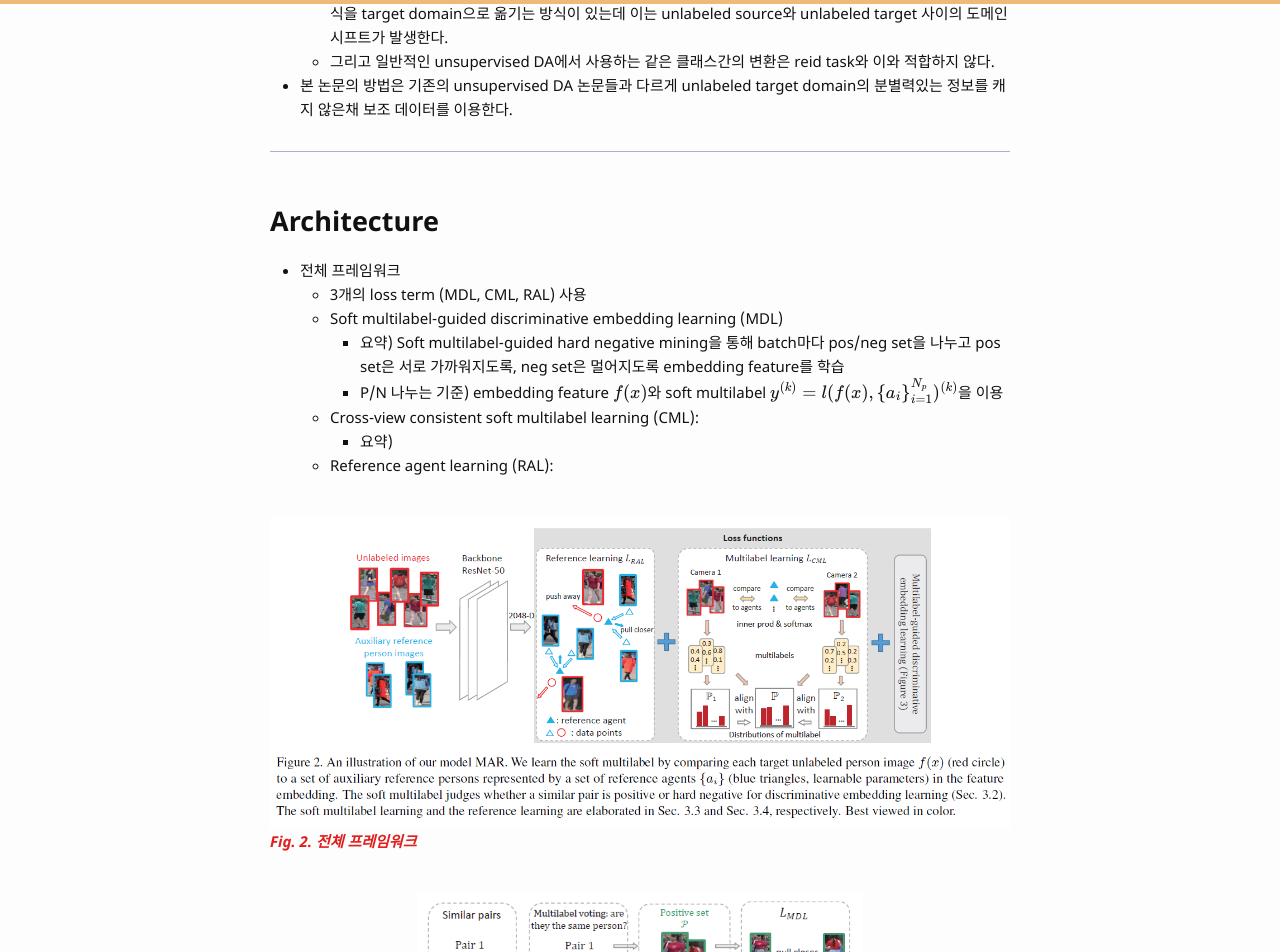
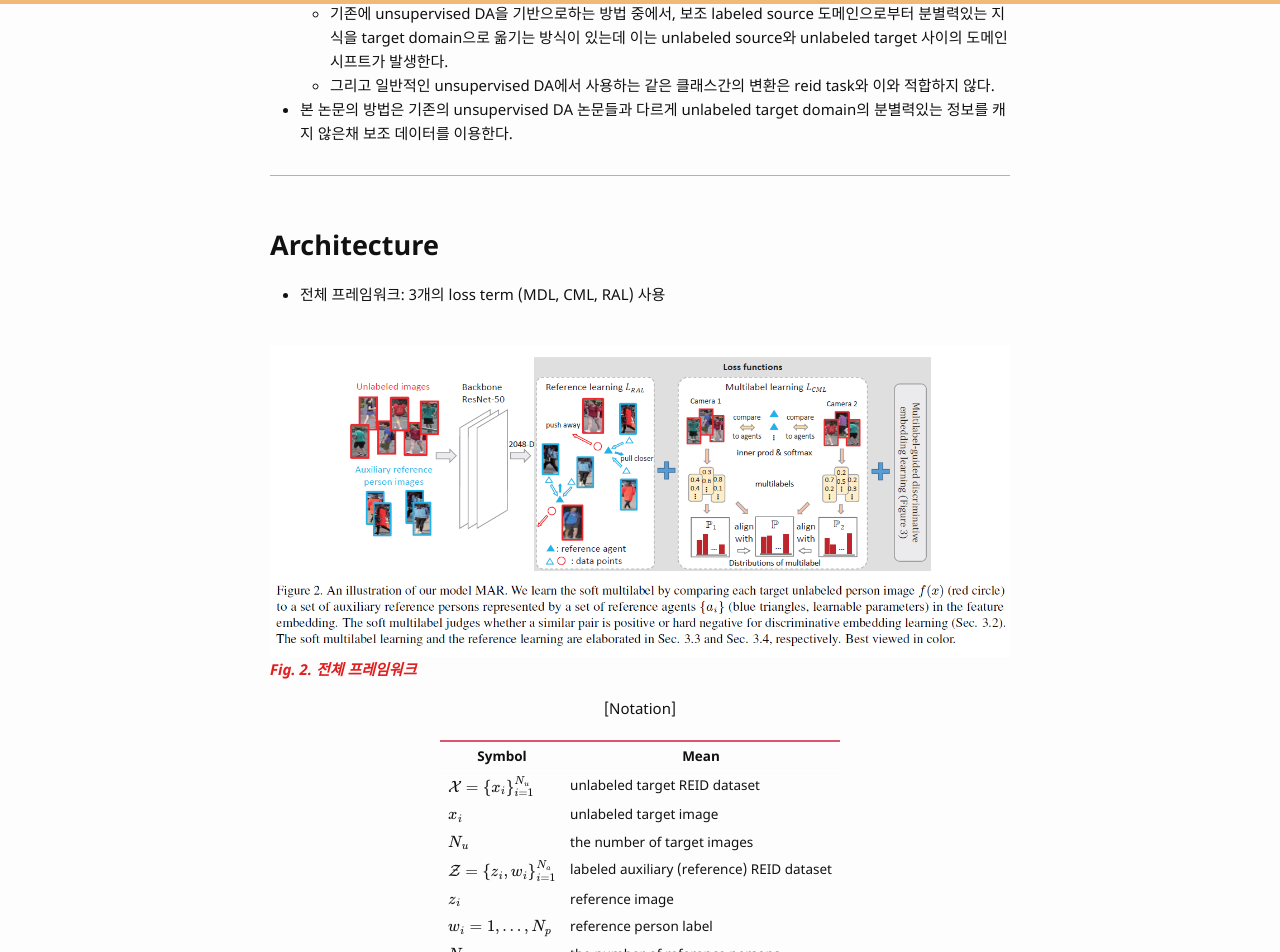
Before and after one commit to bismex/bismex.github.io, a Jekyll site: the page built from _posts/2019-06-28-MAR.md, in a window 1280 px wide and 1400 px high, scrolled down 1461 px. Shown: the top 952 px of the window. Built offline with Jekyll 4.4.1, drawn with Linux system fonts in a browser that asks for light colours; formulas are drawn with MathJax 3; some of the changed text lies outside the part shown.

Commit message:
Update 2019-06-28-MAR.md

```diff
--- a/_posts/2019-06-28-MAR.md
+++ b/_posts/2019-06-28-MAR.md
@@ -27,8 +27,12 @@
 {: style="width: 60%;" class="center"}
 <span style="color: #e01f1f;">***Fig. 1. Soft multilabel learning의 컨셉***</span>
 
-- Deep Soft Multilabel reference learning (MAR)
-- SM-guided hard negative mining: unlabeled target도메인에 대한 분별력있는 embedding을 학습하는 방식. Unlabeled target pair에서 시각적 특징과 SM을 보고 similarity consistency를 분석. (시각적으로 서로 유사하지만 SM이라는 다른 관점이 서로 다르다면 hard negative로 판단. 반대의 경우도?) 이는 cross-view (cross-camera) consistent SM learning으로 발전시킴.
+- Deep Soft Multilabel reference learning (MAR) 안에 MDL, CML, RAL 포함
+  - Soft multilabel-guided discriminative embedding learning (MDL): Soft multilabel-guided hard negative mining을 통해 batch마다 pos/neg set을 나누고 pos set은 서로 가까워지도록, neg set은 멀어지도록 embedding feature를 학습
+  - Cross-view consistent soft multilabel learning (CML):
+  - Reference agent learning (RAL)
+
+
 - Reference agent learning: 효율적인 SM 학습을 위해 joint feature embedding 안에서 참조 agent에 의한 참조 person을 나타내는 방식
 
 ---
@@ -45,19 +49,45 @@
 
 ## Architecture
 
-- 전체 프레임워크
-  - 3개의 loss term (MDL, CML, RAL) 사용
-  - Soft multilabel-guided discriminative embedding learning (MDL)
-    - 요약) Soft multilabel-guided hard negative mining을 통해 batch마다 pos/neg set을 나누고 pos set은 서로 가까워지도록, neg set은 멀어지도록 embedding feature를 학습
-    - P/N 나누는 기준) embedding feature $$f(x)$$와 soft multilabel $$y^{(k)}=l(f(x), \left \{ a_i \right \}^{N_p}_{i=1})^{(k)}$$을 이용
-  - Cross-view consistent soft multilabel learning (CML):
-    - 요약)
-  - Reference agent learning (RAL):
+- 전체 프레임워크: 3개의 loss term (MDL, CML, RAL) 사용
 
 <br/>
 ![picture]({{ '/assets/images/MAR02.png' | relative_url }})
 {: style="width: 100%;" class="center"}
 <span style="color: #e01f1f;">***Fig. 2. 전체 프레임워크***</span>
+
+<p align="center">
+[Notation]
+</p>
+
+{: class="info"}
+| Symbol | Mean |
+| ---------- | ---------- |
+| $$\mathcal{X}=\left \{ x_i \right \}^{N_u}_{i=1}$$ | unlabeled target REID dataset |
+| $$x_i$$ | unlabeled target image |
+| $$N_u$$ | the number of target images |
+| $$\mathcal{Z}=\left \{ z_i, w_i \right \}^{N_a}_{i=1}$$ | labeled auxiliary (reference) REID dataset |
+| $$z_i$$ | reference image |
+| $$w_i=1, ..., N_p$$ | reference person label |
+| $$N_p$$ | the number of reference persons |
+| $$N_a$$ | the number of reference images |
+| $$\left \{ a_i \right \}^{N_p}_{i=1}$$ | reference agents |
+| $$$$ |  |
+| $$$$ |  |
+| $$$$ |  |
+| $$$$ |  |
+| ---------- | ---------- |
+
+
+- Notation
+  - Unlabeled target dataset
+  -
+
+
+- Soft multilabel-guided discriminative embedding learning (MDL)
+  - SM-guided hard negative mining: unlabeled target 도메인에 대한 분별력있는 embedding을 학습하는 방식. Unlabeled target pair에서 시각적 특징과 SM을 보고 similarity consistency를 분석. (시각적으로 서로 유사하지만 SM이라는 다른 관점이 서로 다르다면 hard negative로 판단.)
+  - embedding feature $$f(x)$$와 soft multilabel $$y^{(k)}=l(f(x), \left \{ a_i \right \}^{N_p}_{i=1})^{(k)}$$을 이용
+
 
 
 <br/>
@@ -70,6 +100,13 @@
 ![picture]({{ '/assets/images/MAR04.png' | relative_url }})
 {: style="width: 60%;" class="center"}
 <span style="color: #e01f1f;">***Fig. 4. Soft multilabel-guided hard negative mining의 결과***</span>
+
+
+- Cross-view consistent soft multilabel learning (CML):
+  - 요약) 이는 cross-view (cross-camera) consistent SM learning으로 발전시킴.
+- Reference agent learning (RAL):
+
+
 ---
 
 ## Experimental results
```
